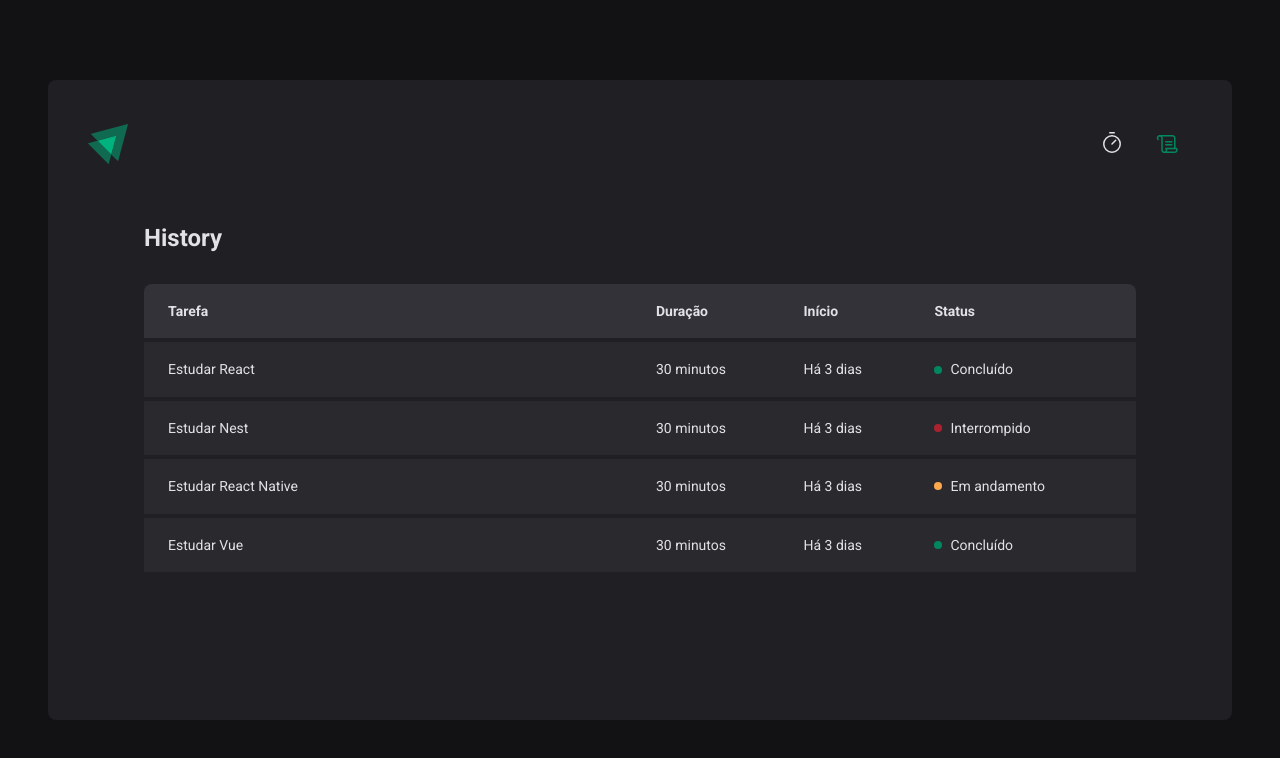
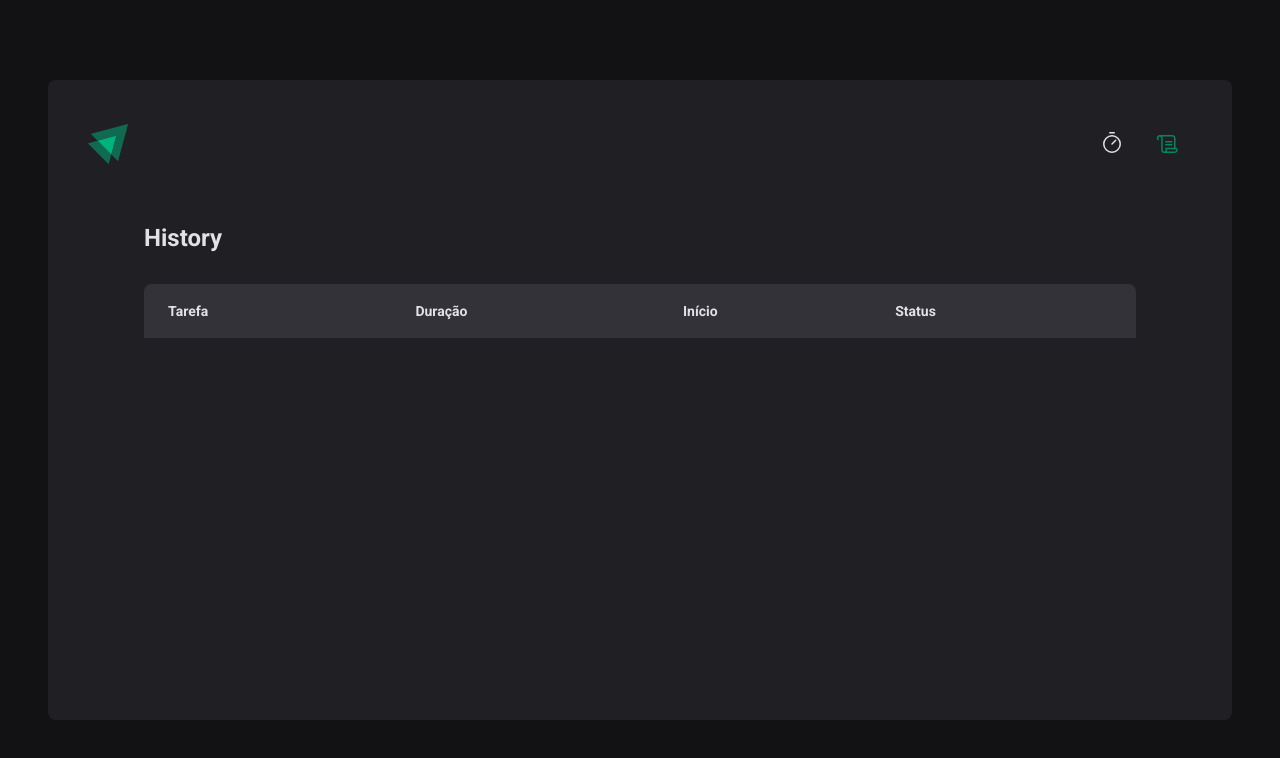
Before and after one commit to Arthur-art/reactjs-ignite-rocketseat-trilha-2022, a React (Vite) app in the folder Project/ignite-timer/: page /history in a window 1280 px wide. Shown: the top 758 px of the page. Built offline with nearby package versions, Linux system fonts and the light colour scheme.

Commit message:
Consumindo cycles na page History

```diff
--- a/Project/ignite-timer/src/pages/History/History.tsx
+++ b/Project/ignite-timer/src/pages/History/History.tsx
@@ -18,38 +18,26 @@
             </tr>
           </thead>
           <tbody>
-            <tr>
-              <td>Estudar React</td>
-              <td>30 minutos</td>
-              <td>Há 3 dias</td>
-              <td>
-                <Status statusColor="green">Concluído</Status>
-              </td>
-            </tr>
-            <tr>
-              <td>Estudar Nest</td>
-              <td>30 minutos</td>
-              <td>Há 3 dias</td>
-              <td>
-                <Status statusColor="red">Interrompido</Status>
-              </td>
-            </tr>
-            <tr>
-              <td>Estudar React Native</td>
-              <td>30 minutos</td>
-              <td>Há 3 dias</td>
-              <td>
-                <Status statusColor="yellow">Em andamento</Status>
-              </td>
-            </tr>
-            <tr>
-              <td>Estudar Vue</td>
-              <td>30 minutos</td>
-              <td>Há 3 dias</td>
-              <td>
-                <Status statusColor="green">Concluído</Status>
-              </td>
-            </tr>
+            {cycles.map((cycle) => {
+              return (
+                <tr key={cycle.id}>
+                  <td>{cycle.task}</td>
+                  <td>{cycle.minutesAmount}</td>
+                  <td>{cycle.startDate?.toString()}</td>
+                  <td>
+                    {cycle.finishedDate && (
+                      <Status statusColor="green">Concluído</Status>
+                    )}
+                    {cycle.interruptedDate && (
+                      <Status statusColor="red">Interrompido</Status>
+                    )}
+                    {!cycle.finishedDate && !cycle.interruptedDate && (
+                      <Status statusColor="yellow">Em andamento</Status>
+                    )}
+                  </td>
+                </tr>
+              )
+            })}
           </tbody>
         </table>
       </HistoryList>
```
